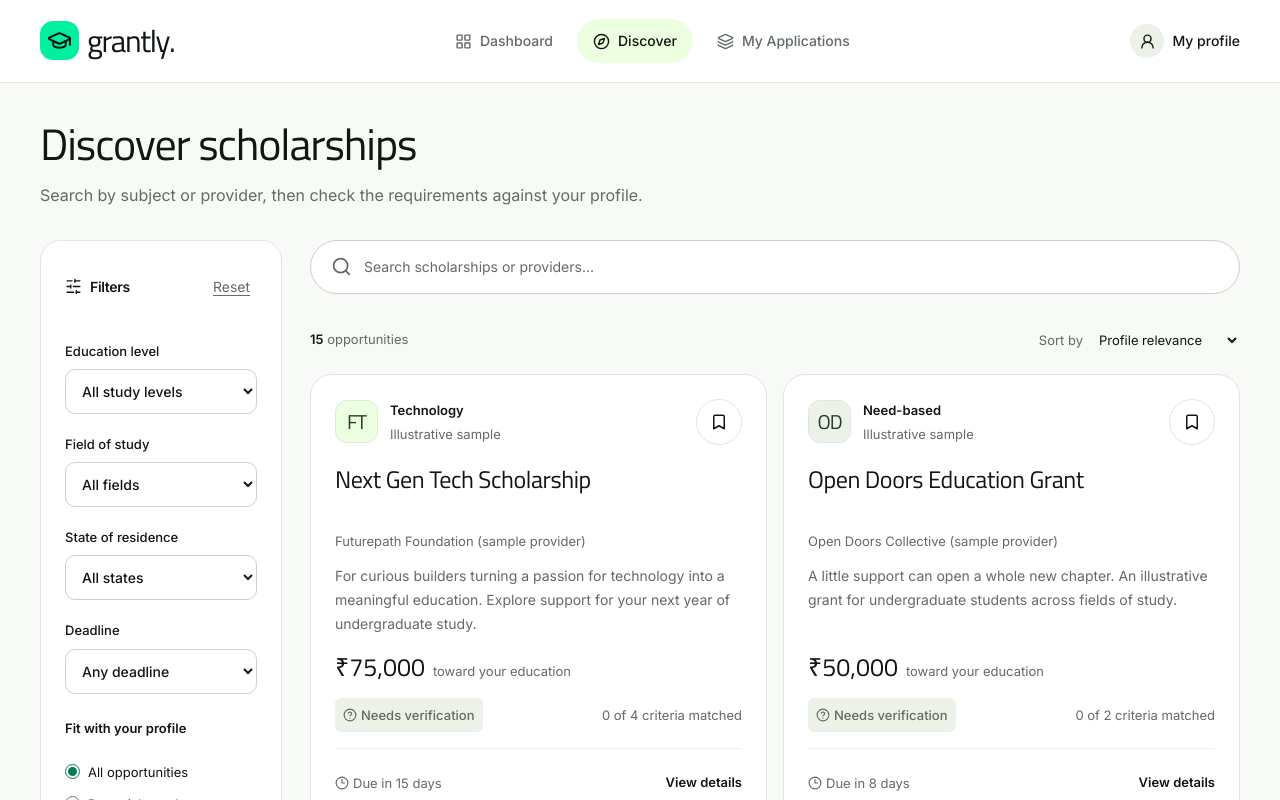
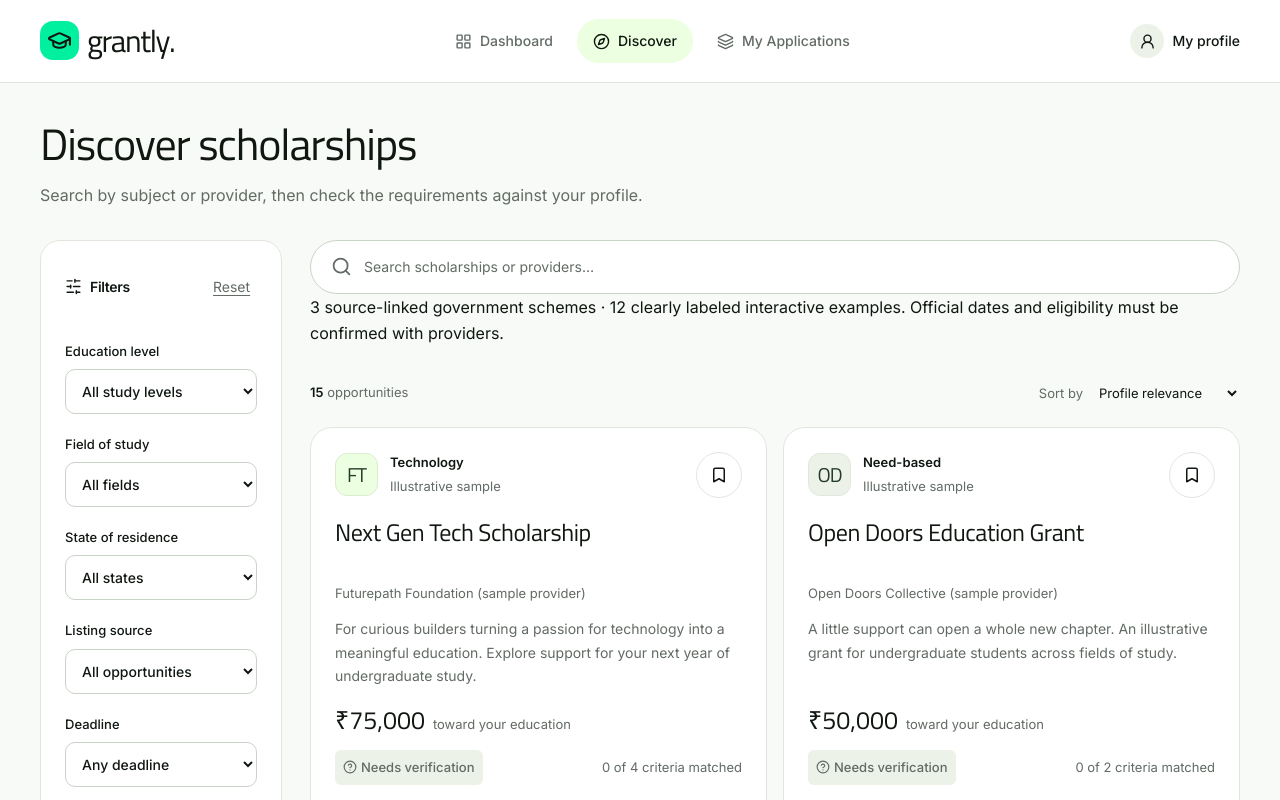
Before and after one commit to ThunderKhan/grantly, a React (Vite) app: page /discover in a window 1280 px wide. Shown: the top 800 px of the page. Built offline with nearby package versions, Linux system fonts and the light colour scheme; a web font is replaced by a local one.

Commit message:
feat: make official scholarship sources discoverable and distinguish demo records

```diff
--- a/src/Discovery.tsx
+++ b/src/Discovery.tsx
@@ -133,6 +133,17 @@ export function Discovery() {
               </select>
             </label>
             <label className="filter-label">
+              Listing source
+              <select
+                value={filters.source}
+                onChange={(e) => set("source", e.target.value)}
+              >
+                <option value="">All opportunities</option>
+                <option value="official">Officially listed programmes</option>
+                <option value="sample">Interactive examples</option>
+              </select>
+            </label>
+            <label className="filter-label">
               Deadline
               <select
                 value={filters.deadline}
@@ -190,6 +201,11 @@ export function Discovery() {
               </button>
             )}
           </div>
+          <p className="discovery-source-note">
+            {catalog.filter((s) => !s.isSample).length} source-linked government schemes ·
+            {" "}{catalog.filter((s) => s.isSample).length} clearly labeled interactive examples.
+            Official dates and eligibility must be confirmed with providers.
+          </p>
           <div className="results-toolbar">
             <p aria-live="polite">
               <strong>{results.length}</strong> opportunities
```
